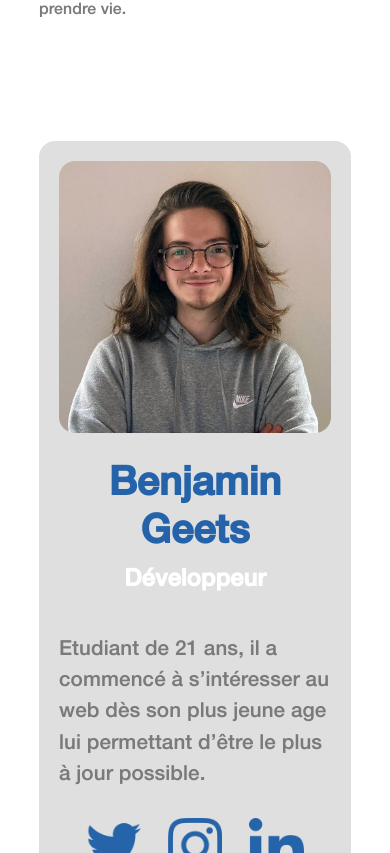
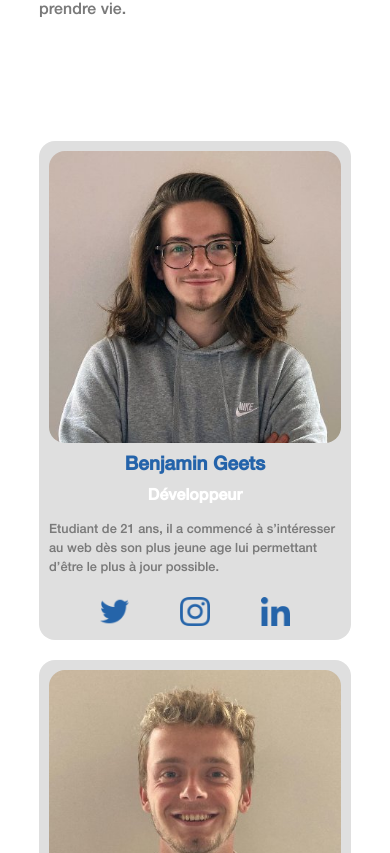
Before and after one commit to benjamingeets/visualkraken.be, a Nuxt app: page /a-propos in a window 390 px wide. Shown: the part 1171-2024 px from the top of the page. Built offline with nearby package versions, Linux system fonts and the light colour scheme.

Commit message:
Update a-propos.vue

```diff
--- a/pages/a-propos.vue
+++ b/pages/a-propos.vue
@@ -173,9 +173,26 @@ $bleu : #2463AA;
         .about{
             .equipe{
                 .card{
+                    padding:10px;
                     .contenu{
+                        h3{
+                            font-size:1.2em;
+                            margin:5px;
+                        }
+                        h4{
+                            font-size:1em;
+                            margin:5px;
+                        }
+                        p{
+                            font-size:0.8em;
+                            margin:10px 0;
+                        }
                         .social{
                             width: 100%;
+                            margin-top:10px;
+                            a{
+                                width: 10%;
+                            }
                         }
                     }
                 }
```
